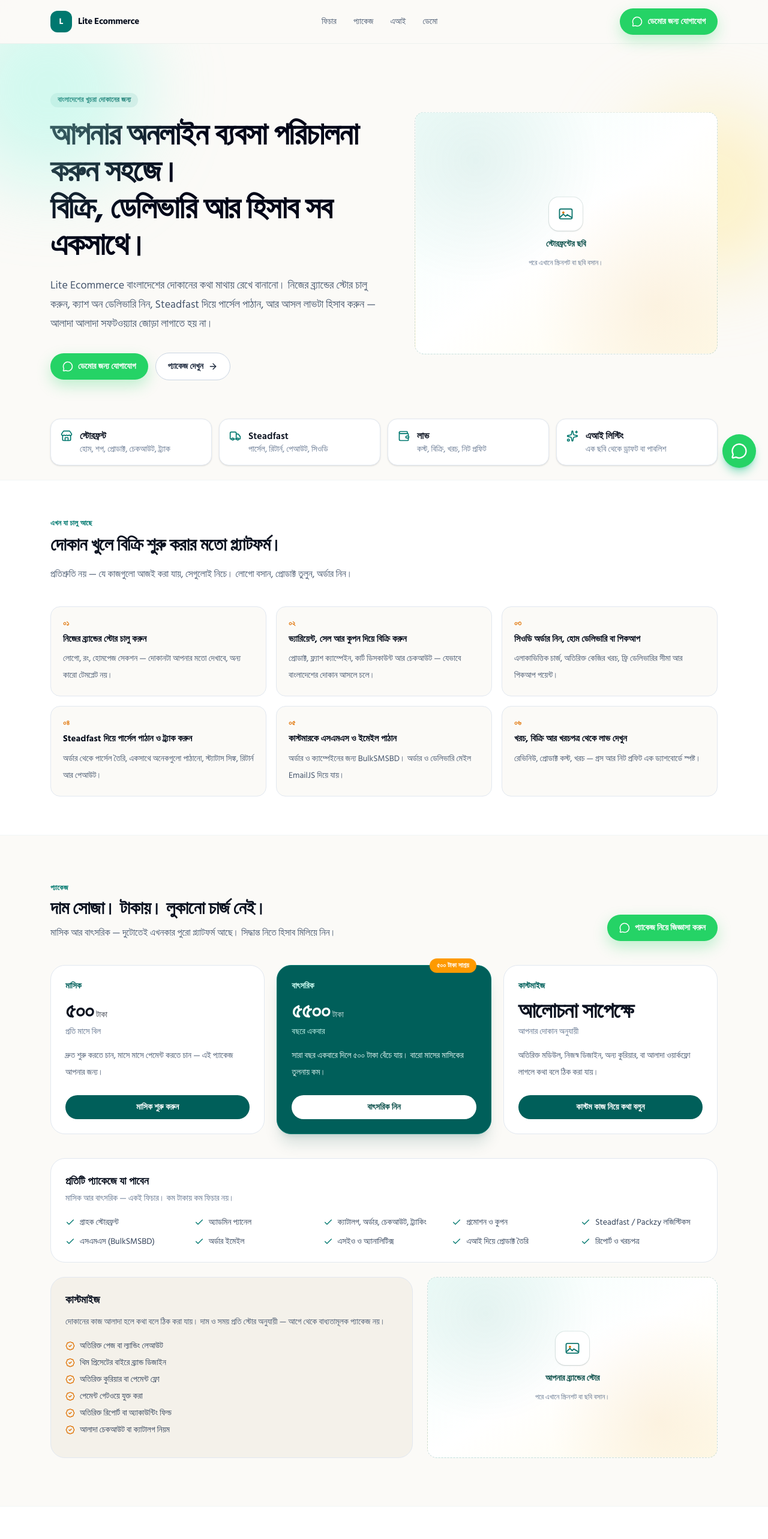
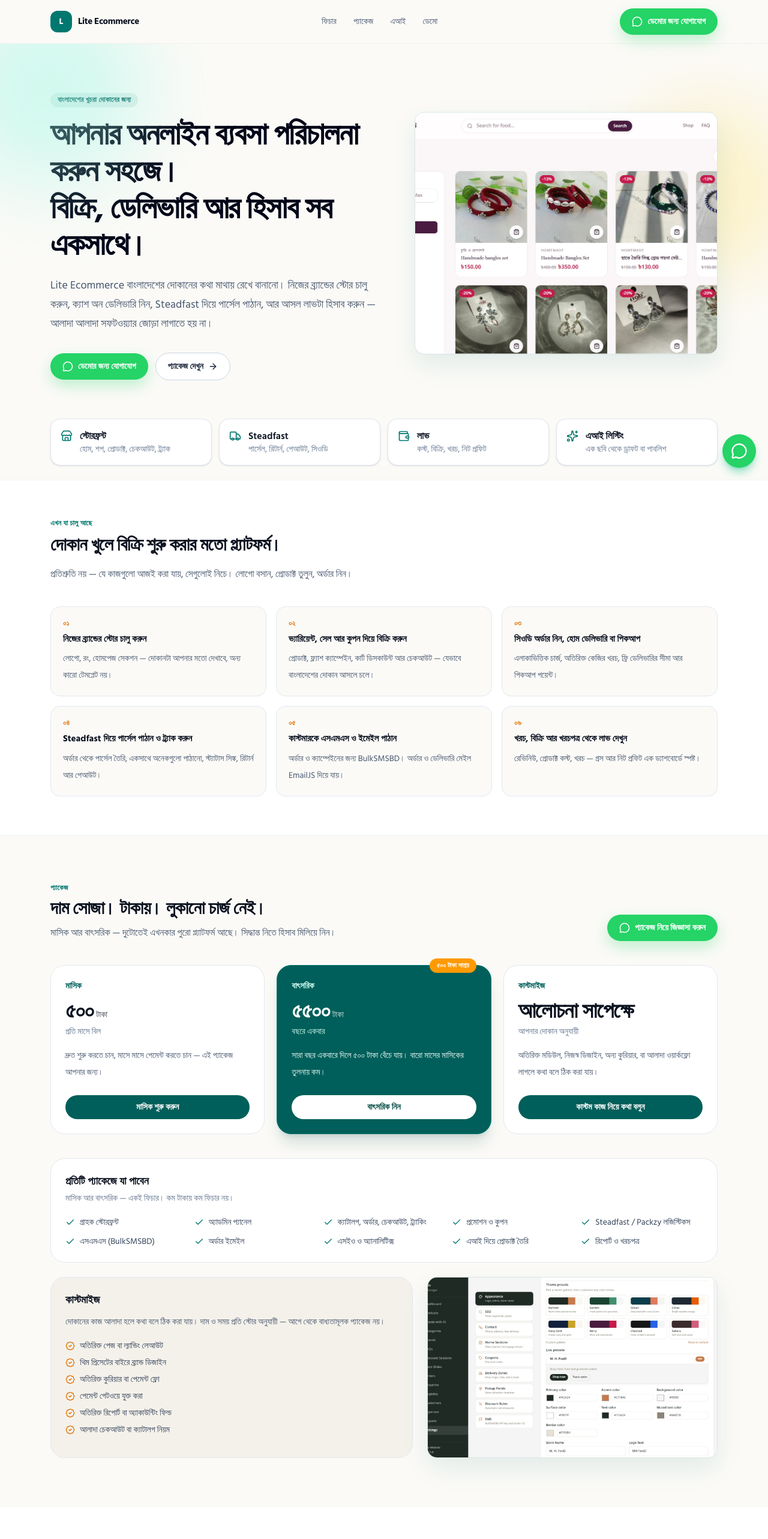
Before and after one commit to irfathmostofa/Lite-Ecommerce, a React (Vite) app: page / in a window 1280 px wide. Shown: the top 2566 px of the page at 60% size. Built offline with nearby package versions, Linux system fonts and the light colour scheme.

Commit message:
Show product screenshots on the landing page
Wire the asset screenshots into ImageSlot for hero, features, pricing, and AI sections.
Co-authored-by: monkeycode-ai <monkeycode-ai@chaitin.com>

```diff
--- a/src/App.jsx
+++ b/src/App.jsx
@@ -26,6 +26,7 @@ import {
   packages,
   stageSteps,
   aiPoints,
+  images,
 } from './data'
 
 const ease = [0.22, 1, 0.36, 1]
@@ -247,7 +248,7 @@ function Hero() {
             animate={{ y: [0, -10, 0] }}
             transition={{ duration: 5.5, repeat: Infinity, ease: 'easeInOut' }}
           >
-            <ImageSlot label="স্টোরফ্রন্টের ছবি" ratio="aspect-[5/4]" />
+            <ImageSlot label="স্টোরফ্রন্টের ছবি" image={images.storefront} ratio="aspect-[5/4]" />
           </motion.div>
         </motion.div>
       </div>
@@ -381,7 +382,7 @@ function Pricing() {
             ))}
           </ul>
         </div>
-        <ImageSlot label="আপনার ব্র্যান্ডের স্টোর" />
+        <ImageSlot label="আপনার ব্র্যান্ডের স্টোর" image={images.appearance} />
       </div>
     </section>
   )
@@ -430,7 +431,7 @@ function Features() {
                   </ul>
                 </motion.div>
                 <motion.div variants={fadeLeft} whileHover={{ scale: 1.02 }}>
-                  <ImageSlot label={block.imageLabel} />
+                  <ImageSlot label={block.imageLabel} image={block.image} />
                 </motion.div>
               </motion.div>
             )
@@ -471,8 +472,9 @@ function Ai() {
             ))}
           </ul>
         </motion.div>
-        <motion.div variants={fadeLeft} whileHover={{ scale: 1.02 }}>
-          <ImageSlot label="এআই প্রোডাক্ট তৈরির ছবি" />
+        <motion.div variants={fadeLeft} className="grid gap-4">
+          <ImageSlot label="এআই প্রোডাক্ট তৈরির ছবি" image={images.aiUpload} />
+          <ImageSlot label="এআই জেনারেটেড লিস্টিং" image={images.aiListing} />
         </motion.div>
       </motion.div>
     </section>
--- a/src/components/ImageSlot.jsx
+++ b/src/components/ImageSlot.jsx
@@ -1,4 +1,18 @@
-export default function ImageSlot({ label,images, className = '', ratio = 'aspect-[16/10]' }) {
+export default function ImageSlot({ label, image, className = '', ratio = 'aspect-[16/10]' }) {
+  if (image) {
+    return (
+      <div
+        className={`relative overflow-hidden rounded-2xl border border-teal-800/15 bg-white shadow-[0_18px_40px_rgba(15,118,110,0.10)] ${ratio} ${className}`}
+      >
+        <img
+          src={image}
+          alt={label}
+          className="h-full w-full object-cover object-top"
+        />
+      </div>
+    )
+  }
+
   return (
     <div
       className={`relative overflow-hidden rounded-2xl border border-dashed border-teal-800/20 bg-gradient-to-br from-teal-50 via-white to-amber-50 ${ratio} ${className}`}
@@ -13,7 +27,6 @@ export default function ImageSlot({ label,images, className = '', ratio = 'aspec
           </svg>
         </div>
         <p className="text-sm font-semibold text-teal-900">{label}</p>
-        <p className="max-w-xs text-xs leading-5 text-slate-500">পরে এখানে স্ক্রিনশট বা ছবি বসান।</p>
       </div>
     </div>
   )
--- a/src/data.js
+++ b/src/data.js
@@ -1,9 +1,26 @@
-import storefront from './assets/1.jpeg'
-import catalog from './assets/2.jpeg'
-import promotions from './assets/3.jpeg'
-import admin from './assets/4.jpeg'
-import logistics from './assets/5.jpeg'
-import comms from './assets/6.jpeg'
+import adminDash from './assets/1.jpeg'
+import appearance from './assets/2.jpeg'
+import storefront from './assets/3.jpeg'
+import productPage from './assets/4.jpeg'
+import flashSale from './assets/5.jpeg'
+import salesReport from './assets/6.jpeg'
+import logisticsPanel from './assets/7.jpeg'
+import contactSettings from './assets/8.jpeg'
+import aiUpload from './assets/9.jpeg'
+import aiListing from './assets/10.jpeg'
+
+export const images = {
+  storefront,
+  appearance,
+  productPage,
+  flashSale,
+  adminDash,
+  salesReport,
+  logisticsPanel,
+  contactSettings,
+  aiUpload,
+  aiListing,
+}
 
 export const WHATSAPP = {
   number: '+8801941637656',
@@ -120,8 +137,8 @@ export const featureBlocks = [
       'ফিচার্ড ফ্ল্যাগ, চালু বা বন্ধ',
       'SKU, স্টক আর ভ্যারিয়েন্ট গ্রুপ',
     ],
-    imageLabel: 'প্রোডাক্ট অ্যাডমিনের ছবি',
-    image: catalog,
+    imageLabel: 'প্রোডাক্ট পেজের ছবি',
+    image: productPage,
   },
   {
     id: 'promotions',
@@ -135,8 +152,8 @@ export const featureBlocks = [
       'সাবটোটাল অনুযায়ী স্বয়ংক্রিয় কার্ট রুল',
       'আলাদা সেল ল্যান্ডিং পেজ',
     ],
-    imageLabel: 'ক্যাম্পেইন পেজের ছবি',
-    image: promotions,
+    imageLabel: 'ফ্ল্যাশ সেলের ছবি',
+    image: flashSale,
   },
   {
     id: 'admin',
@@ -151,7 +168,7 @@ export const featureBlocks = [
       'কাস্টমার হিস্টোরি ও বাল্ক এসএমএস',
     ],
     imageLabel: 'অ্যাডমিন ড্যাশবোর্ডের ছবি',
-    image: admin,
+    image: adminDash,
   },
   {
     id: 'logistics',
@@ -166,7 +183,7 @@ export const featureBlocks = [
       'Packzy-রেডি লজিস্টিকস মডিউল',
     ],
     imageLabel: 'লজিস্টিকস প্যানেলের ছবি',
-    image: logistics,
+    image: logisticsPanel,
   },
   {
     id: 'comms',
@@ -180,8 +197,8 @@ export const featureBlocks = [
       'অ্যাডমিন কপি অর্ডার ইমেইলে',
       'চাইলে ভাসমান চ্যাট বাটন',
     ],
-    imageLabel: 'এসএমএস ও ইমেইলের ছবি',
-    image: comms,
+    imageLabel: 'কন্টাক্ট ও সেটিংসের ছবি',
+    image: contactSettings,
   },
 ]
 
```
